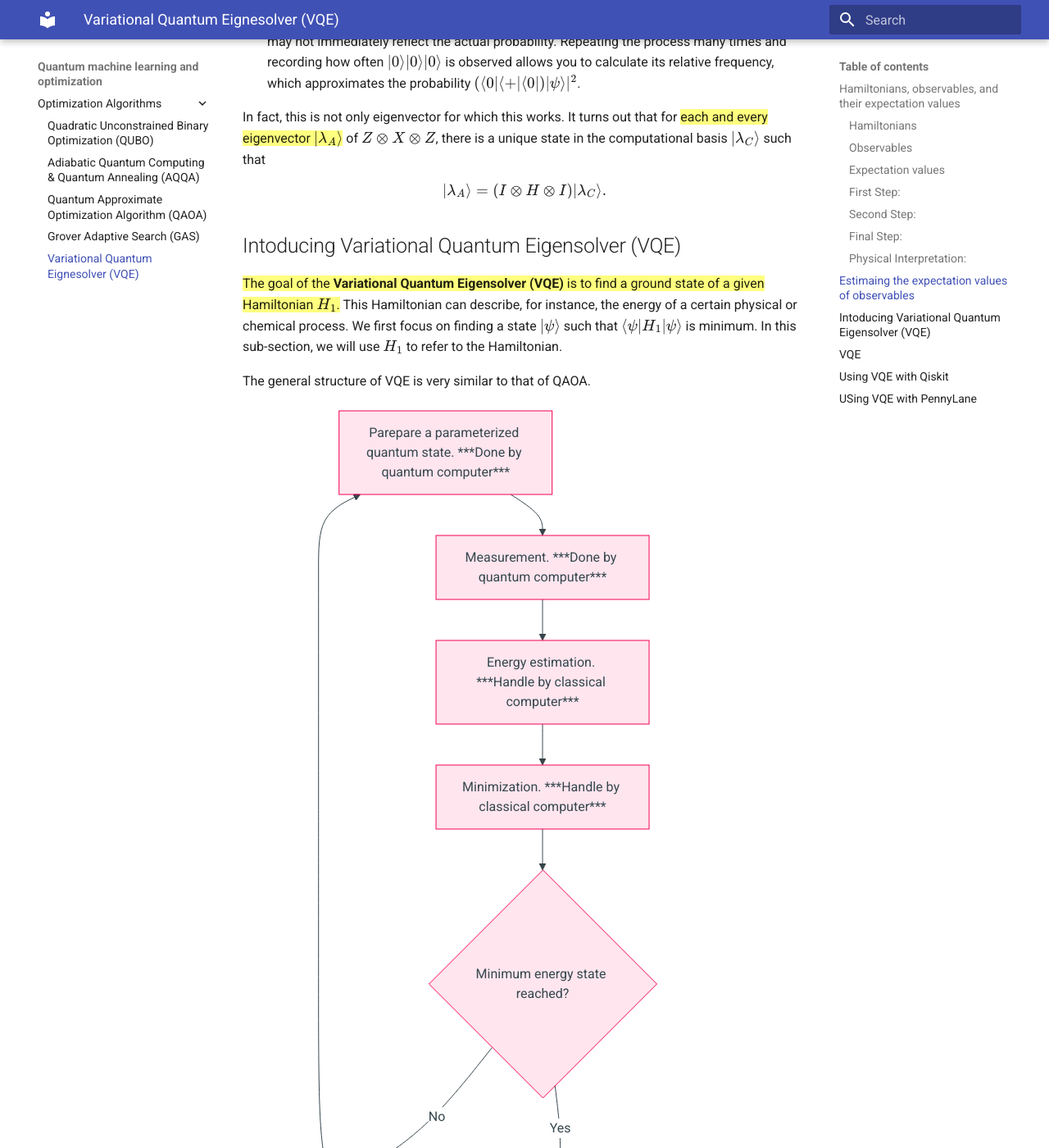
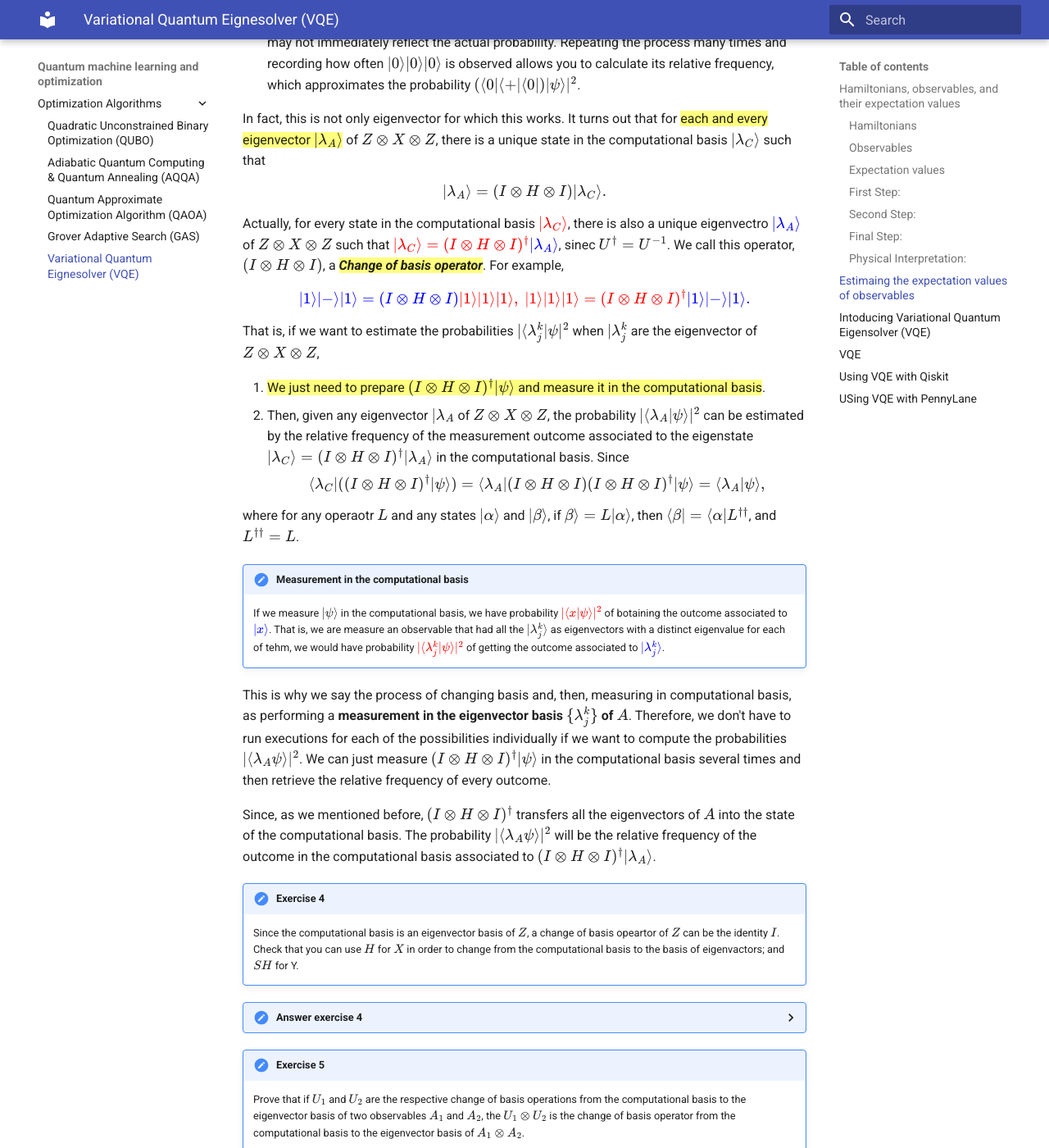
Before and after one commit to pcchouCR97/Understanding-Cryptography-by-Christof-Paar, an MkDocs documentation site: the page built from docs/QuantumOpt/VQE.md, in a window 1280 px wide and 1400 px high, scrolled down 8323 px. Shown: the whole window at 82% size. Built offline with MkDocs 1.6.1 and Material for MkDocs 9.7.7, drawn with Linux system fonts in a browser that asks for light colours; formulas are drawn with MathJax 3; some of the changed text lies outside the part shown.

Commit message:
20250112_H02

```diff
--- a/docs/QuantumOpt/VQE.md
+++ b/docs/QuantumOpt/VQE.md
@@ -56,7 +56,7 @@ We also know that $|a_x|^{2} = |\langle x | \psi \rangle|^{2}$ is the probabilit
 ### Observables
 In quantum mechanics, any physical magnitude that you can measure is represented by a Hermitian operator. These are linear operators $A$ that are equal to their adjoints (their [conjugate transposes](../Math_Fundamentals/matrices.md/#conjugate-transpose)) $A^{\dagger} = A$.
 
-The nice thing about Hermitian operators is that one can always {==find an [orthonormal basis](../Math_Fundamentals/matrices.md#orthonormal-basis) of eigenvectors with real eigenvalues==}. This means that there exist real numbers $\lambda_{j}$, $j = 1, \cdots, l,$ all of them different, and states $\lvert \lambda_{j}^{k} \rangle$, where $j = 1, \cdots, l,$ and $k = 1, \cdots, r_{j}$ such that the state $\{\lvert \lambda_{j}^{k}\rangle \}_{j,k} $ form an [orthonormal basis](../Math_Fundamentals/matrices.md#orthonormal-basis) and
+The nice thing about Hermitian operators is that one can always {==find an [orthonormal basis](../Math_Fundamentals/matrices.md#orthonormal-basis) of eigenvectors with real eigenvalues==}. This means that there exist real numbers $\lambda_{j}$, $j = 1, \cdots, l,$ all of them different, and states $\lvert \lambda_{j}^{k} \rangle$, where $j = 1, \cdots, l,$ and $k = 1, \cdots, r_{j}$ such that the state $\{\lvert \lambda_{j}^{k}\rangle \}_{j,k}$ form an [orthonormal basis](../Math_Fundamentals/matrices.md#orthonormal-basis) and
 
 $$
 A \lvert \lambda_{j}^{k} \rangle = \lambda_{j} \lvert \lambda_{j}^{k} \rangle,
@@ -341,8 +341,61 @@ $$
 |\lambda_{A}\rangle = (I\otimes H \otimes I)|\lambda_{C}\rangle.
 $$
 
+Actually, for every state in the computational basis $\color{red}{|\lambda_{C}\rangle}$, there is also a unique eigenvectro $\color{blue}{|\lambda_{A}\rangle}$ of $Z\otimes X\otimes Z$ such that $\color{red}{|\lambda_{C}\rangle} = (I\otimes H\otimes I)^{\dagger}\color{blue}{|\lambda_{A}\rangle}$, sinec $U^{\dagger} = U^{-1}$. We call this operator, $(I\otimes H\otimes I)$, a {==***Change of basis operator***==}. For example,
 
+$$
+\color{blue}{|1\rangle|-\rangle|1\rangle} = (I\otimes H\otimes I)\color{red}{|1\rangle|1\rangle|1\rangle}, \ \color{red}{|1\rangle|1\rangle|1\rangle} = (I\otimes H\otimes I)^{\dagger}\color{blue}{|1\rangle|-\rangle|1\rangle}.
+$$
 
+That is, if we want to estimate the probabilities $|\langle\lambda_{j}^{k}|\psi|^{2}$ when $|\lambda_{j}^{k}$ are the eigenvector of $Z\otimes X\otimes Z$,
+
+1.  {==We just need to prepare $(I\otimes H\otimes I)^{\dagger}|\psi\rangle$ and measure it in the computational basis==}.
+2.  Then, given any eigenvector $|\lambda_{A}$ of $Z\otimes X\otimes Z$, the probability $|\langle\lambda_{A}|\psi\rangle|^{2}$ can be estimated by the relative frequency of the measurement outcome associated to the eigenstate $|\lambda_{C}\rangle = (I\otimes H\otimes I)^{\dagger}|\lambda_{A}\rangle$ in the computational basis. Since
+
+    $$
+    \langle \lambda_{C}|((I\otimes H\otimes I)^{\dagger}|\psi\rangle) = \langle\lambda_{A}|(I\otimes H\otimes I)(I\otimes H\otimes I)^{\dagger}|\psi\rangle = \langle \lambda_{A}|\psi\rangle,
+    $$
+
+where for any operaotr $L$ and any states $|\alpha\rangle$ and $|\beta\rangle$, if $\beta\rangle = L|\alpha\rangle$, then $\langle \beta| = \langle \alpha|L^{\dagger\dagger}$, and $L^{\dagger\dagger} = L$.
+
+!!! note "Measurement in the computational basis"
+    If we measure $|\psi\rangle$ in the computational basis, we have probability $\color{red}{|\langle x|\psi\rangle|^{2}}$ of botaining the outcome associated to $\color{blue}{|x\rangle}$. That is, we are measure an observable that had all the $|\lambda_{j}^{k}\rangle$ as eigenvectors with a distinct eigenvalue for each of tehm, we would have probability $\color{red}{|\langle\lambda_{j}^{k}|\psi\rangle|^{2}}$ of getting the outcome associated to $\color{blue}{|\lambda_{j}^{k}\rangle}$.
+
+This is why we say the process of changing basis and, then, measuring in computational basis, as performing a **measurement in the eigenvector basis $\{\lambda_{j}^{k}\}$ of $A$**. Therefore, we don't have to run executions for each of the possibilities individually if we want to compute the probabilities $|\langle\lambda_{A}\psi\rangle|^{2}$. We can just measure $(I\otimes H\otimes I)^{\dagger}|\psi\rangle$ in the computational basis several times and then retrieve the relative frequency of every outcome.
+
+Since, as we mentioned before, $(I\otimes H\otimes I)^{\dagger}$ transfers all the eigenvectors of $A$ into the state of the computational basis. The probability $|\langle\lambda_{A}\psi\rangle|^{2}$ will be the relative frequency of the outcome in the computational basis associated to $(I\otimes H\otimes I)^{\dagger}|\lambda_{A}\rangle$.
+
+!!! Practice "Exercise 4"
+    Since the computational basis is an eigenvector basis of $Z$, a change of basis opeartor of $Z$ can be the identity $I$. Check that you can use $H$ for $X$ in order to change from the computational basis to the basis of eigenvactors; and $SH$ for Y.
+
+??? Practice "Answer exercise 4"
+    Answer 4
+
+!!! Practice "Exercise 5"
+    Prove that if $U_{1}$ and $U_{2}$ are the respective change of basis operations from the computational basis to the eigenvector basis of two observables $A_1$ and $A_2$, the $U_{1}\otimes U_{2}$ is the change of basis operator from the computational basis to the eigenvector basis of $A_{1}\otimes A_{2}$.
+
+??? Practice "Answer exercise 5"
+    Answer 5
+
+From the original question,
+
+$$
+\begin{array}{lll}
+A & = & \frac{1}{2}Z\otimes I\otimes X -3I\otimes Y \otimes Y + 2Z\otimes X \otimes Z. \\
+& = & \frac{1}{2}\langle\psi|(Z\otimes I\otimes X)|\psi\rangle -3\langle \psi|I\otimes Y \otimes Y|\psi\rangle + 2\langle \psi|(Z\otimes X \otimes Z)\psi\rangle.
+\end{array}
+$$
+
+we can use certain tensor product of Pauli matrices for each case:
+
+1.  $I\otimes H\otimes H$ takes the eigenvectors of $Z\otimes I\otimes X$ to the computational basis.
+2.  $I\otimes (SH)^{\dagger}\otimes (SH)^{\dagger}$ takes the eigenvectors of $I\otimes Y\otimes Y$ to the computational basis.
+3.  $I\otimes H\otimes I$ takes the eigenvectors of $Z\otimes X\otimes Z$ to the computational basis.
+
+{==Remember, to estimate $\langle\psi|(I\otimes Y\otimes Y)|\psi\rangle$, we first prepare $|\psi\rangle$ then apply $I\otimes (SH)^{\dagger}\otimes (SH)^{\dagger} = I\otimes HS^{\dagger}\otimes HS^{\dagger}$, and finally, measure in the computational basis==}.
+
+!!! Note
+    For any Hermitian operator $A$, there's always a unitary transformation that takes any basis of eigenvectors of $A$ to the computational basis.
 
 ## Intoducing Variational Quantum Eigensolver (VQE)
 {==The goal of the **Variational Quantum Eigensolver (VQE)** is to find a ground state of a given Hamiltonian $H_1$.==} This Hamiltonian can describe, for instance, the energy of a certain physical or chemical process. We first focus on finding a state $|\psi\rangle$ such that $\langle \psi|H_1|\psi\rangle$ is minimum. In this sub-section, we will use $H_1$ to refer to the Hamiltonian.
@@ -442,6 +495,10 @@ $$
 
 This is the probability of obtaining $|0\rangle$ as the outcome of measuring $V(\theta_{0})^{\dagger}V(\theta)|0\rangle$ in the computational basis! This is something that we can easily estimate because we can prepare $V(\theta_{0})^{\dagger}V(\theta)|0\rangle$ by first applying our ansatz $V$, using $\theta$ as the parameters, to $|0\rangle$, and then applying the inverse of our ansatz, with parameter $\theta_{0}$, to the resulting state. We will repeat this process several times, always measuring the resulting state $V(\theta_{0})^{\dagger}V(\theta)|0\rangle$ in the computational basis and computing the relative frequency of the outcome $|0\rangle$.
 
+![vqe_circuit_copmute](../QuantumOpt/images/vqe_circuit_copmute.png)
+
+Figure. Circuit to copmute $\langle0|V(\theta_{0})^{\dagger}V(\theta)|0\rangle$.
+
 Then we have to deal with preparing the circuit for $V(\theta_{0})^{\dagger}$. All you need to remember that every unitary gate is reversible. Thus, you can take the circuit for $V(\theta)$ and read the gates from right to left, reversing each one of them. For example, if $\theta_{0} = (a,b)$ and $V(\theta_{0}) = XR_{Z}(a)R_{X}(b)S$, then $V(\theta_{0})^{\dagger} = S^{\dagger}R_{x}(-b)R_{z}(-a)X^{\dagger} = S^{\dagger}R_{x}(-b)R_{z}(-a)X$.
 
 ## Using VQE with Qiskit
```
Also changed, not shown: docs/QuantumOpt/images/vqe_circuit_copmute.png (added).
